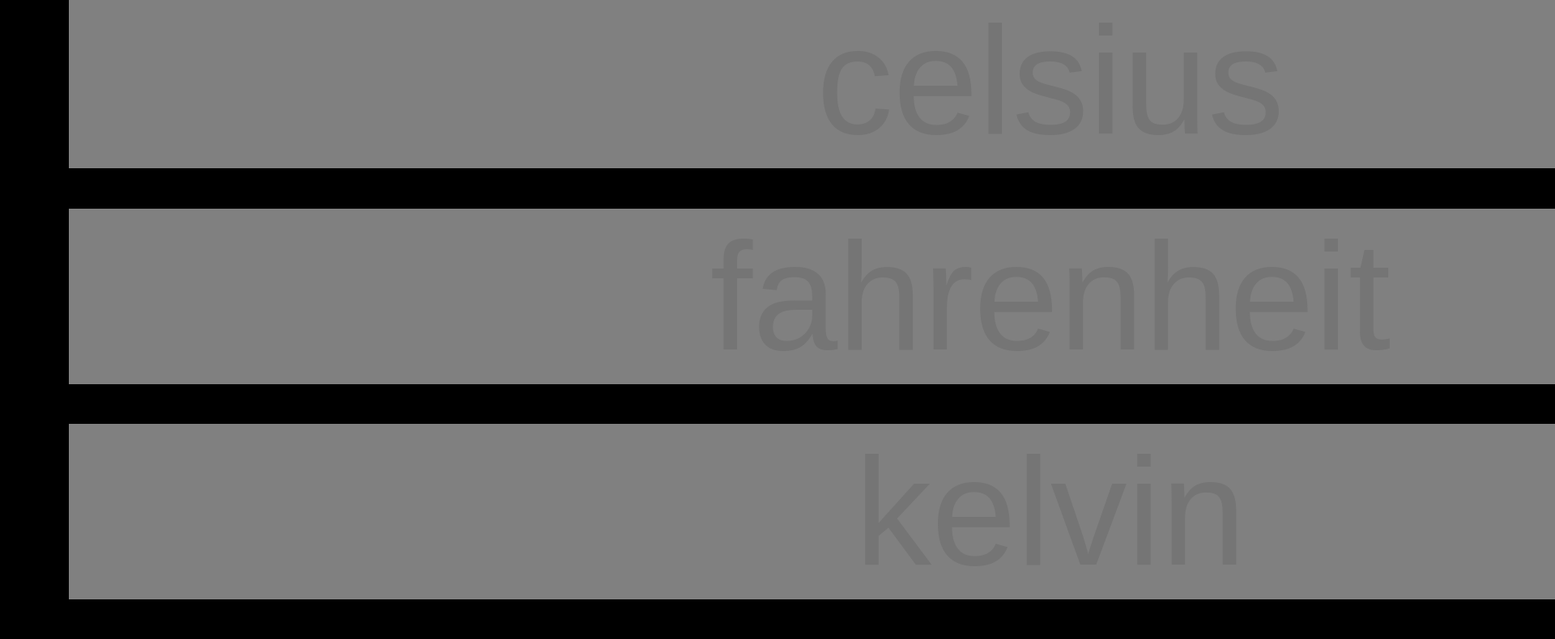
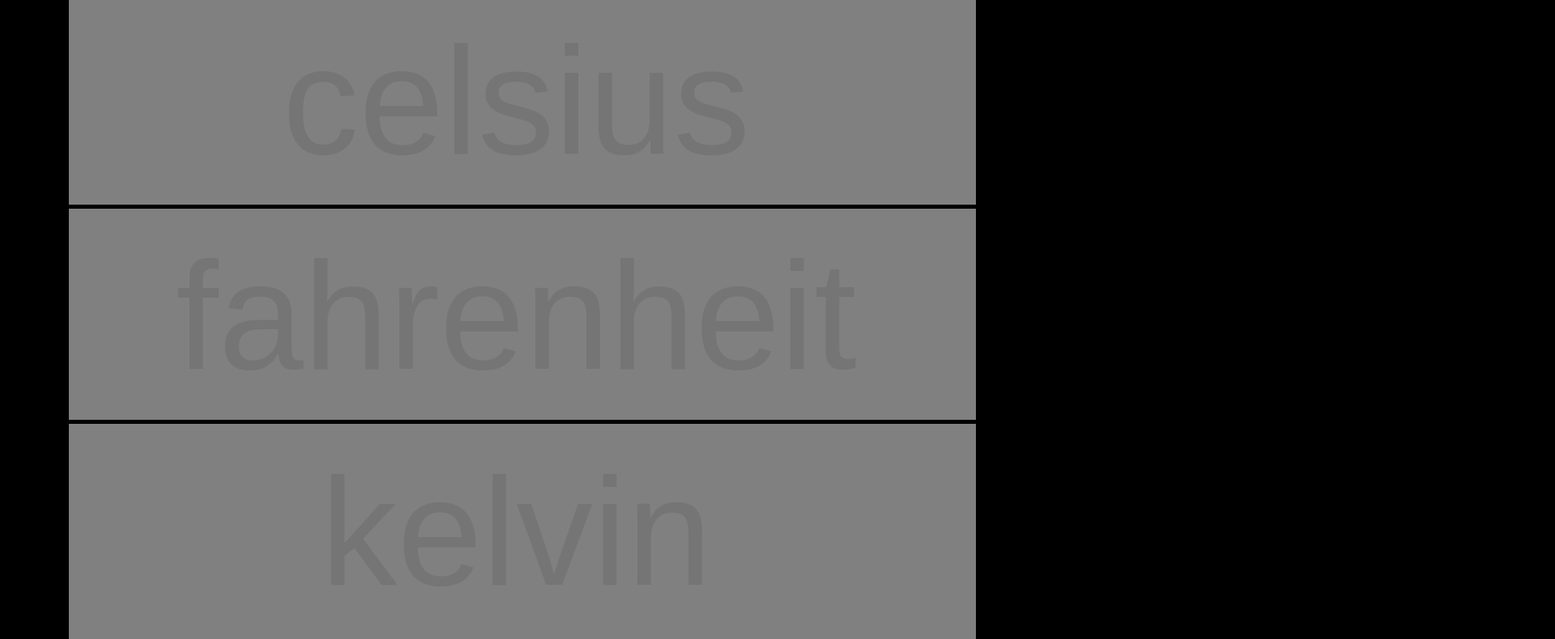
Before and after one commit to rishabhkeshan/Temperature-Convertor, a plain HTML site: page index.html in a window 1280 px wide. Shown: the part 180-970 px from the top of the page at 81% size, 1920 px wide, since content can reach past the window. Drawn offline with Linux system fonts and the light colour scheme.

Commit message:
Update styles.css

```diff
--- a/styles.css
+++ b/styles.css
@@ -1,7 +1,6 @@
 *{
   margin:0;
   padding:0;
-  box-sizing: border-box;
 }
 body
 {
@@ -20,9 +19,8 @@ div
 }
 input[type=number]
 {
-  position: relative;
-  width:100% auto;
-  height:100% auto;
+  width:100%;
+  height:100%;
   font-family: sans-serif;
   background:grey;
   color:black;
```
